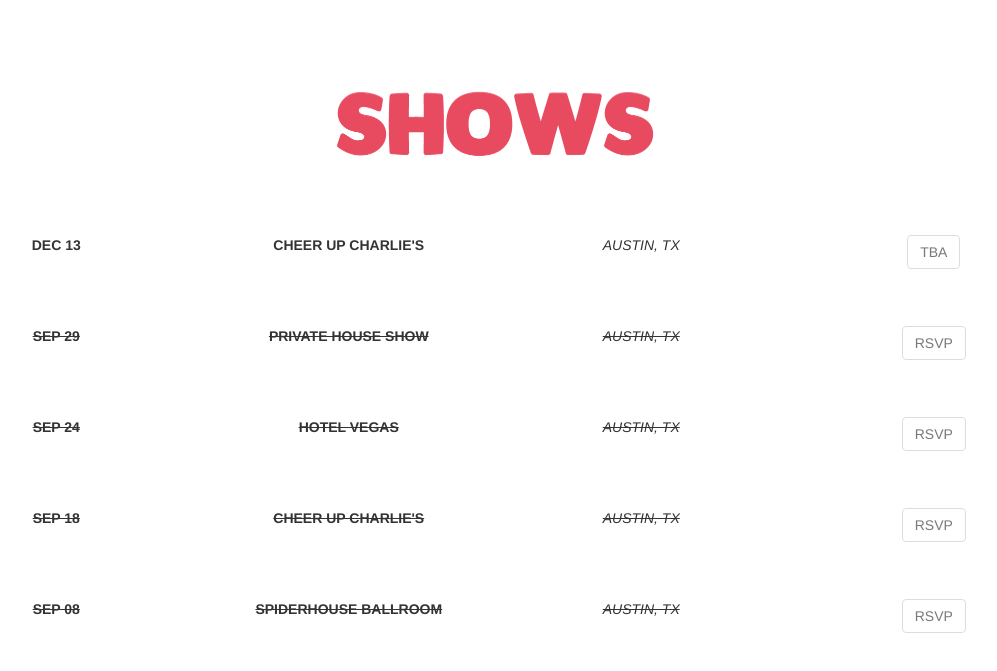
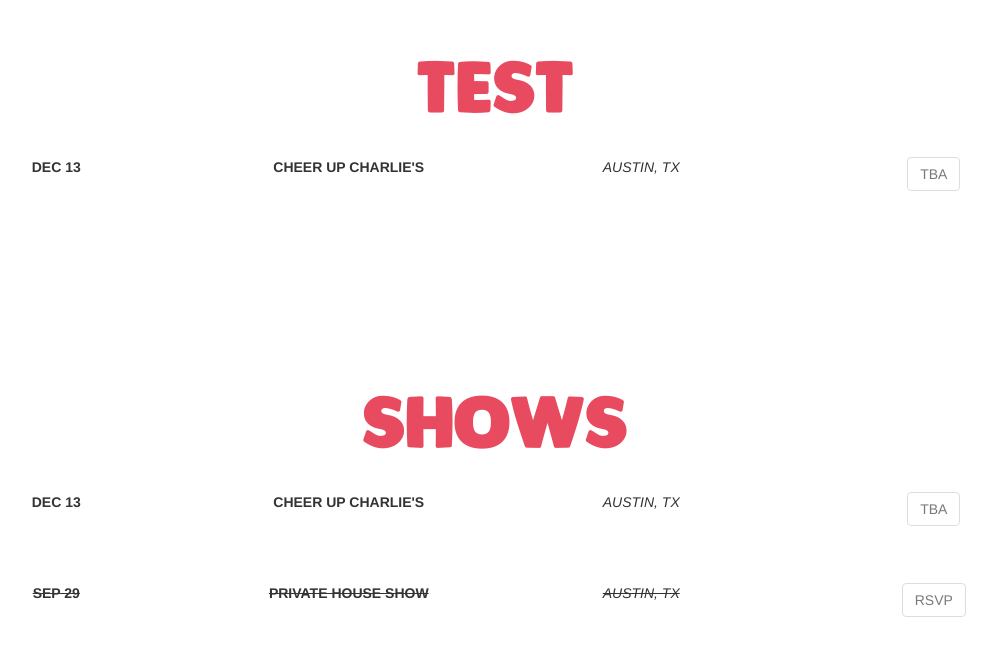
Before and after one commit to charliekovacs/cat-jaguar, a plain HTML site: page index.html in a window 1280 px wide. Shown: the part 1586-2257 px from the top of the page, without its empty margins (145-1142 px from the left). Drawn offline with nearby package versions, Linux system fonts and the light colour scheme.

Commit message:
adjust section titles with actual text

```diff
--- a/css/styles.css
+++ b/css/styles.css
@@ -8,6 +8,7 @@
 }
 
 .section-title2 {
+  text-align: center;
   font-family: 'plumpfullblack';
   font-size: 5.0em;
   color:#e84a5f;
--- a/index.html
+++ b/index.html
@@ -85,13 +85,31 @@
 
 </div>
 
+<!-- TEST TABLE -->
+<div class="container">
+  <h1 class="section-title2">TEST</h1></br>
+
+  <div align="center" class="shows">
+
+
+    <div class="row shows">
+      <div class="col-xs-3 text-uppercase date">Dec 13</div>
+      <div class="col-xs-3 text-uppercase venue">Cheer Up Charlie's</div>
+      <div class="col-xs-3 text-uppercase location">Austin, TX</div>
+      <div class="col-xs-3"><a href="" class="btn btn-default disabled">TBA</a></div>
+    </div>
+
+    </br></br></br>
+  </div>
+</div>
+
 
 
 
 
 <!-- SHOWS -->
 <div class="container">
-  <img class="section-title half" src="img/shows.png">
+  <h1 class="section-title2">SHOWS</h1></br>
 
   <div align="center" class="shows">
 
@@ -216,22 +234,16 @@
     </div>
 
     </br></br></br>
-
   </div>
-
 </div>
 
+<!-- CONTACT -->
 
-
-
-
-<!-- LINKS -->
-
-<img align="center" class="section-title half" src="img/links.png">
+<h1 class="section-title2">CONTACT</h1></br>
 
 <div align="center" class="container social-container">
 
-  <div class="row">
+  <div class="row" align="center">
 
     <div class="col-xs-4 col-md-4">
       <a class="social-link" href="https://www.facebook.com/catjaguarband/"><i class="social fa fa-facebook-square"></i></a>
@@ -250,12 +262,6 @@
 </br></br></br></br></br>
 </div>
 
-
-
-
-
-
-
 <script src="https://ajax.googleapis.com/ajax/libs/jquery/3.2.1/jquery.min.js"></script>
 <script src="https://maxcdn.bootstrapcdn.com/bootstrap/3.3.7/js/bootstrap.min.js"></script>
 </body>
```
